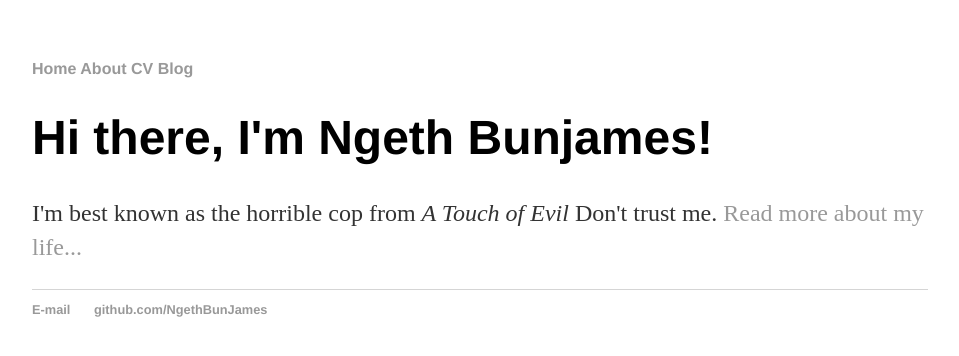
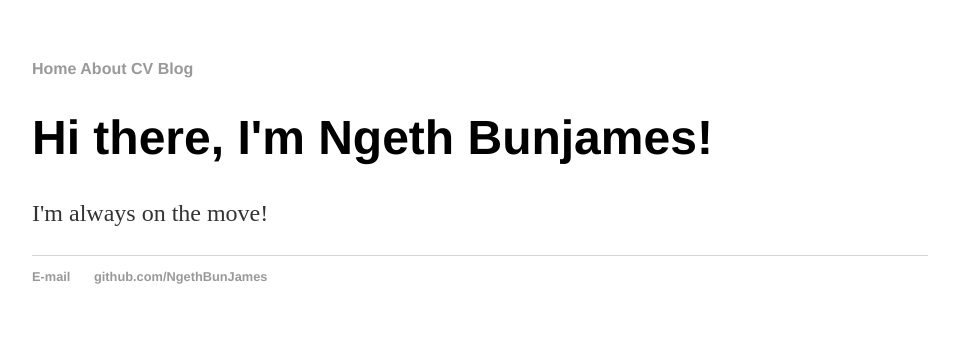
Before and after one commit to NgethBunJames/Ajaxster.github.io, a Jekyll site: the page index.html, which Jekyll copies as it is, in a window 1280 px wide. Shown: the top 356 px of the page, without its empty margins (160-1119 px from the left). Built offline with Jekyll 4.4.1, drawn with Linux system fonts in a browser that asks for light colours.

Commit message:
commit on 'gh-pages'

```diff
--- a/index.html
+++ b/index.html
@@ -16,7 +16,7 @@
         <div class="container">
             <div class="blurb">
                 <h1>Hi there, I'm Ngeth Bunjames!</h1>
-				<p>I'm best known as the horrible cop from <em>A Touch of Evil</em> Don't trust me. <a href="/about">Read more about my life...</a></p>
+				<p>I'm always on the move!</p>
             </div><!--/.blurb-->
         </div><!--/.container-->
         <footer>
```
